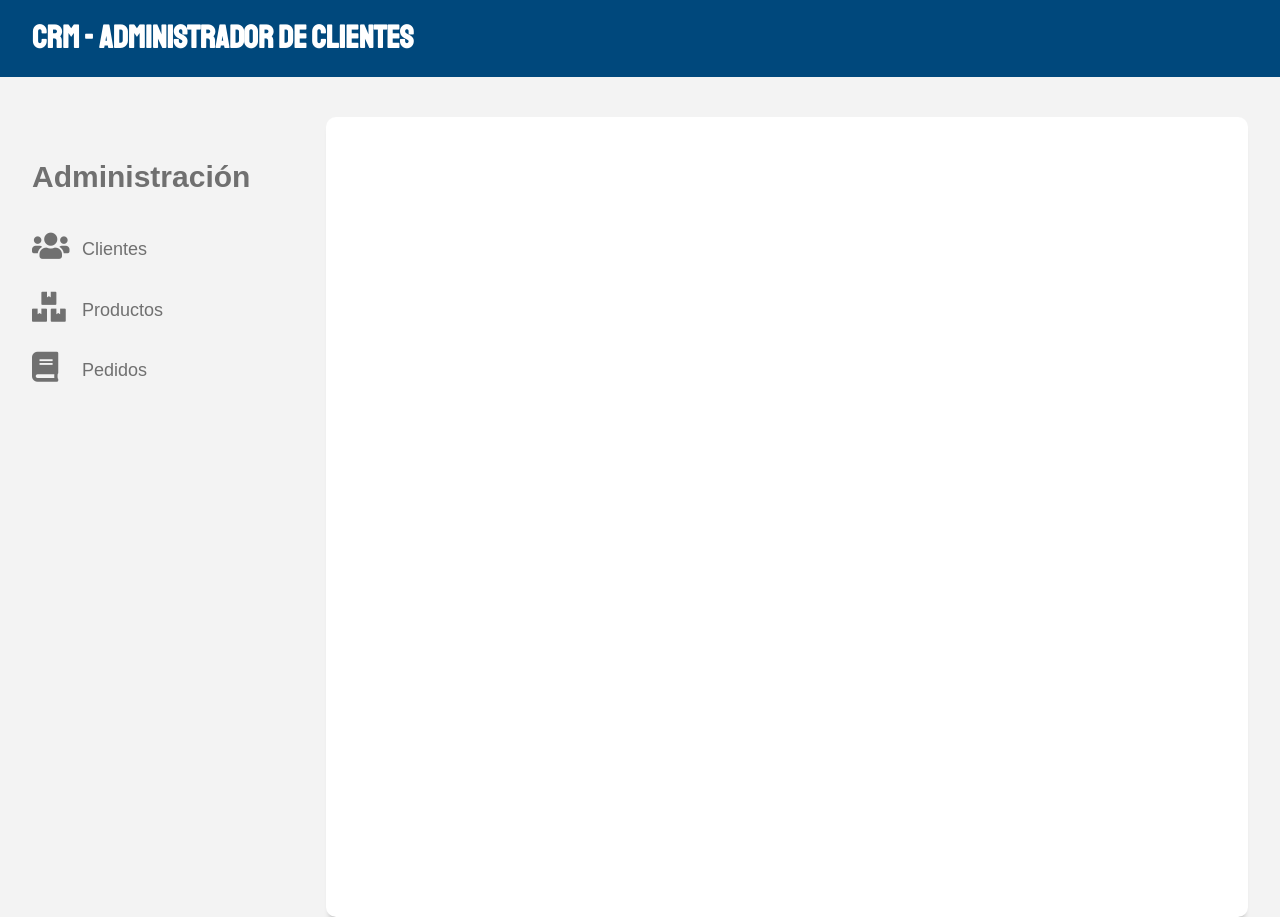
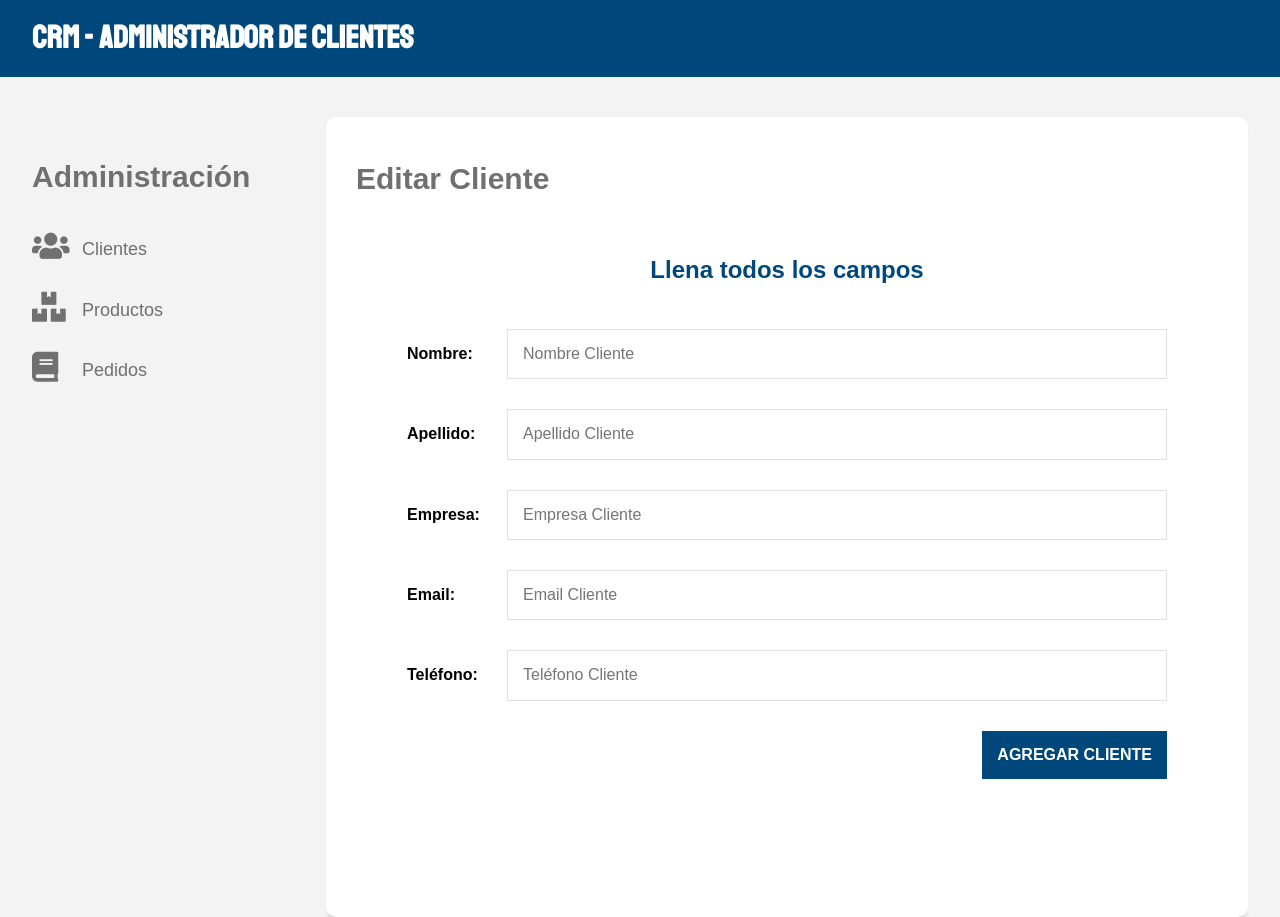
Before and after one commit to adriayc/node_bootcamp-jpt, a React (Create React App) app in the folder 76-nodereact_CreandoApp/client-api/: page /clientes/editar/1 in a window 1280 px wide. Built offline with nearby package versions, Linux system fonts and the light colour scheme.

Commit message:
Creando el Componente para Editar el Cliente

```diff
--- a/76-nodereact_CreandoApp/client-api/src/App.js
+++ b/76-nodereact_CreandoApp/client-api/src/App.js
@@ -6,6 +6,7 @@
 
 import Clientes from './components/clientes/Clientes';
 import NuevoCliente from './components/clientes/NuevoCliente';
+import EditarCliente from './components/clientes/EditarCliente';
 import Productos from './components/productos/Productos';
 import Pedidos from './components/pedidos/Pedidos';
 
@@ -24,6 +25,7 @@
             <Routes>
               <Route path='/' element={<Clientes />} />
               <Route path='/clientes/nuevo' element={<NuevoCliente />} />
+              <Route path='/clientes/editar/:id' element={<EditarCliente />} />
 
               <Route path='/productos' element={<Productos />} />
               <Route path='/pedidos' element={<Pedidos />} />
--- a/76-nodereact_CreandoApp/client-api/src/components/clientes/Cliente.js
+++ b/76-nodereact_CreandoApp/client-api/src/components/clientes/Cliente.js
@@ -1,3 +1,5 @@
+import { Link } from "react-router-dom";
+
 const Cliente = ({cliente}) => {
     // console.log(cliente);
     // Destructuring del cliente
@@ -12,10 +14,10 @@
             <p>Tel: {telefono}</p>
         </div>
         <div className="acciones">
-            <a href="#" className="btn btn-azul">
+            <Link to={`/clientes/editar/${_id}`} className="btn btn-azul">
                 <i className="fas fa-pen-alt"></i>
                 Editar Cliente
-            </a>
+            </Link>
             <button type="button" className="btn btn-rojo btn-eliminar">
                 <i className="fas fa-times"></i>
                 Eliminar Cliente
--- /dev/null
+++ b/76-nodereact_CreandoApp/client-api/src/components/clientes/EditarCliente.js
@@ -0,0 +1,49 @@
+import { Fragment } from "react";
+import { useParams } from "react-router-dom";
+
+const EditarCliente = () => {
+  // Obtener params ID
+  const { id } = useParams();
+  console.log(id);
+
+  return (
+    <Fragment>
+      <h2>Editar Cliente</h2>
+
+      <form>
+        <legend>Llena todos los campos</legend>
+
+        <div className="campo">
+          <label>Nombre:</label>
+          <input type="text" placeholder="Nombre Cliente" name="nombre" />
+        </div>
+
+        <div className="campo">
+          <label>Apellido:</label>
+          <input type="text" placeholder="Apellido Cliente" name="apellido" />
+        </div>
+
+        <div className="campo">
+          <label>Empresa:</label>
+          <input type="text" placeholder="Empresa Cliente" name="empresa" />
+        </div>
+
+        <div className="campo">
+          <label>Email:</label>
+          <input type="email" placeholder="Email Cliente" name="email" />
+        </div>
+
+        <div className="campo">
+          <label>Teléfono:</label>
+          <input type="email" placeholder="Teléfono Cliente" name="telefono" />
+        </div>
+
+        <div className="enviar">
+          <input type="submit" className="btn btn-azul" value="Agregar Cliente" />
+        </div>
+      </form>
+    </Fragment>
+  );
+}
+
+export default EditarCliente;
```
